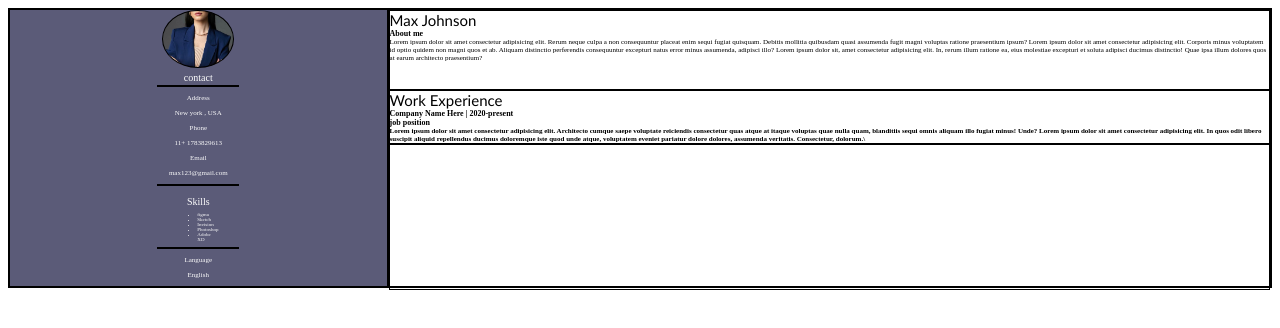
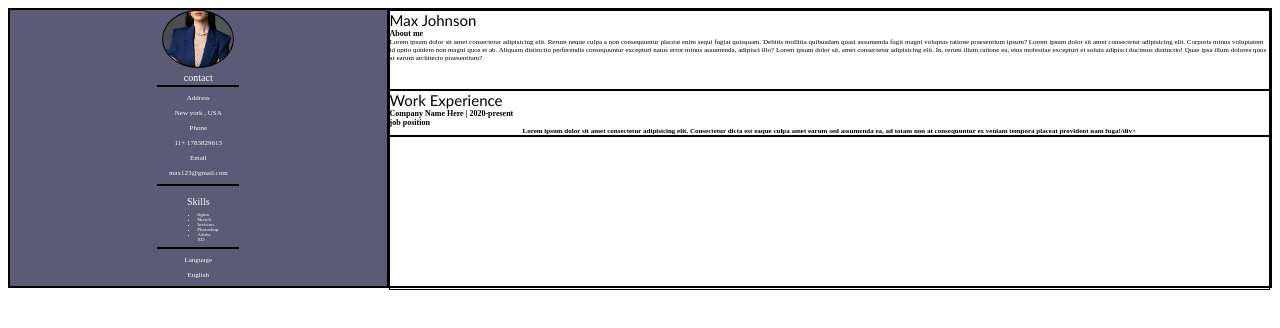
Before and after one commit to smritijaiswal2007/resume, a plain HTML site: page resume.html in a window 1280 px wide. Drawn offline with Linux system fonts and the light colour scheme.

Commit message:
code uploaded

```diff
--- a/resume.html
+++ b/resume.html
@@ -58,7 +58,7 @@
         Company Name Here | 2020-present
         <br>
         job position
-        <div class="subhead">Lorem ipsum dolor sit amet consectetur adipisicing elit. Architecto cumque saepe voluptate reiciendis consectetur quas atque at itaque voluptas quae nulla quam, blanditiis sequi omnis aliquam illo fugiat minus! Unde? Lorem ipsum dolor sit amet consectetur adipisicing elit. In quos odit libero suscipit aliquid repellendus ducimus doloremque iste quod unde atque, voluptatem eveniet pariatur dolore dolores, assumenda veritatis. Consectetur, dolorum.\</div>
+        <div class="subhead">Lorem ipsum dolor sit amet consectetur adipisicing elit. Consectetur dicta est eaque culpa amet earum sed assumenda ea, ad totam non at consequuntur ex veniam tempora placeat provident nam fuga!/div>
     </div>
 
     <div id="right3">
```
